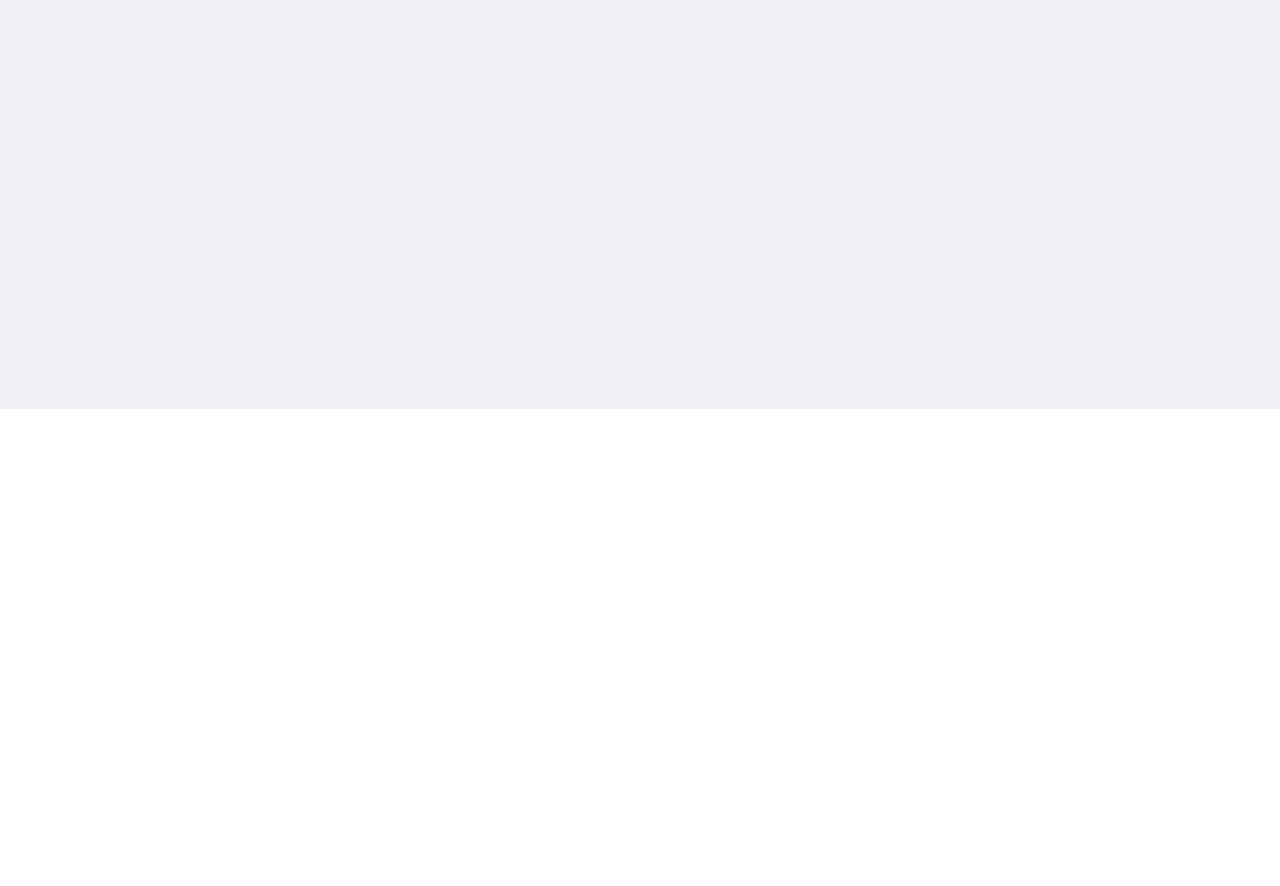
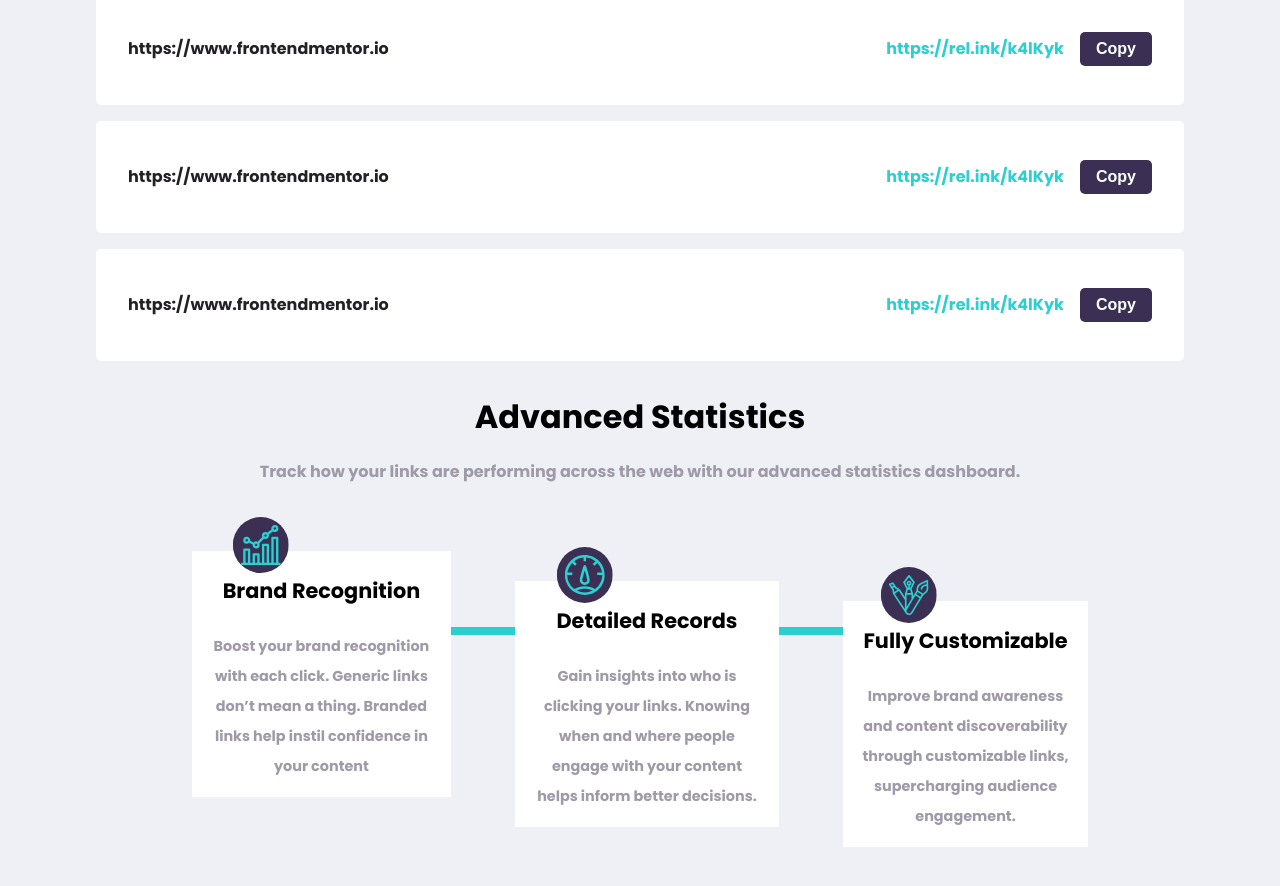
Before and after one commit to kelly1801/Plenty-hometaking-kelly-chara, a React (Vite) app: page / in a window 1280 px wide. Shown: the part 980-1866 px from the top of the page. Before the commit the page ends 1389 px from the top, so only its background shows below. Built offline with nearby package versions, Linux system fonts and the light colour scheme.

Commit message:
add main section

```diff
--- a/src/components/Form.tsx
+++ b/src/components/Form.tsx
@@ -1,5 +1,5 @@
 import React from "react";
-import { ColumnContainer, Button, Form as FormContainer } from "../styles";
+import { Button, Form as FormContainer } from "../styles";
 export const Form = () => {
   return (
     <FormContainer as={"form"}>
--- a/src/components/MainSection.tsx
+++ b/src/components/MainSection.tsx
@@ -1,13 +1,17 @@
 import React from "react";
-import { SectionContainer, ColumnContainer } from "../styles";
-import { Form, LinkContainer } from "../components";
+import { SectionContainer, FlexContainer } from "../styles";
+import { Form, LinkContainer, StatisticsSection } from "../components";
 const MainSection = () => {
   return (
     <SectionContainer main>
-      <ColumnContainer>
-      <Form/>
-      {/* <LinkContainer/> */}
-      </ColumnContainer>
+      <Form />
+      <LinkContainer />
+      <LinkContainer />
+      <LinkContainer />
+      <LinkContainer />
+      <LinkContainer />
+
+      <StatisticsSection />
     </SectionContainer>
   );
 };
--- /dev/null
+++ b/src/components/StatisticsSection.tsx
@@ -0,0 +1,57 @@
+import React from "react";
+import {
+  SectionContainer,
+  TextContainer,
+  Line,
+  ColumnContainer,
+  StatsContainer,
+} from "../styles";
+import StatsItem from "./StatsItem";
+const StatisticsSection = () => {
+  interface Stat {
+    icon: string;
+    title: string;
+    description: string;
+  }
+  const stats: Stat[] = [
+    {
+      icon: "brand-recognition",
+      title: "Brand Recognition",
+      description:
+        "Boost your brand recognition with each click. Generic links don’t mean a thing. Branded links help instil confidence in your content",
+    },
+    {
+      icon: "detailed-records",
+      title: "Detailed Records",
+      description:
+        "Gain insights into who is clicking your links. Knowing when and where people engage with your content helps inform better decisions.",
+    },
+    {
+      icon: "fully-customizable",
+      title: "Fully Customizable",
+      description:
+        "Improve brand awareness and content discoverability through customizable links, supercharging audience engagement.",
+    },
+  ];
+  return (
+    <SectionContainer>
+      <TextContainer>
+        <h3>Advanced Statistics</h3>
+        <p>
+          Track how your links are performing across the web with our advanced
+          statistics dashboard.
+        </p>
+      </TextContainer>
+
+      <StatsContainer>
+        {stats.map((stat) => (
+          <StatsItem {...stat} />
+        ))}
+      </StatsContainer>
+
+      <Line />
+    </SectionContainer>
+  );
+};
+
+export default StatisticsSection;
--- /dev/null
+++ b/src/components/StatsItem.tsx
@@ -0,0 +1,26 @@
+import React from 'react'
+import { TextContainer } from '../styles'
+
+interface StatsProps {
+    icon: string;
+    title: string;
+    description: string
+
+}
+const StatsItem = ({ title, description, icon }:StatsProps) => {
+  return (
+
+  <TextContainer stats>
+    <figure>
+    <img src={`../../images/icon-${icon}.svg`} alt={icon} />
+    </figure>
+
+      <h4>{title}</h4>
+      <p>{description}</p>
+    </TextContainer>
+
+
+  )
+}
+
+export default StatsItem
--- a/src/components/index.ts
+++ b/src/components/index.ts
@@ -3,4 +3,6 @@ export * from './Header';
 export { default as LinkContainer } from './LinkContainer';
 export { default as MainSection } from './MainSection';
 export * from './Navbar';
+export { default as StatisticsSection } from './StatisticsSection';
+export { default as StatsItem } from './StatsItem';
 export * from './index';
--- a/src/styles/containers.ts
+++ b/src/styles/containers.ts
@@ -21,24 +21,75 @@ export const FlexContainer = styled.div<FlexContainerProps>`
   align-items: center;
   gap: 1rem;
 `;
-export const TextContainer = styled.div`
+
+interface TextContainerProps {
+  stats?: boolean;
+}
+export const TextContainer = styled.div<TextContainerProps>`
   display: flex;
   flex-direction: column;
   align-items: center;
   justify-content: center;
   text-align: center;
+
   gap: 1rem;
-  h2 {
-    font-size: 2.6rem;
+  h2,
+  h3,
+  h4 {
+    font-size: 2rem;
     line-height: 48px;
     font-weight: 700;
   }
+
   p {
-    font-size: 1.1rem;
+    font-size: 1rem;
     line-height: 30px;
     font-weight: 500;
-    color: var(--neutral-gray);
+    color: var(--neutral-grayish-violet);
   }
+
+  ${(props) =>
+    props.stats &&
+    css`
+      background-color: var(--White);
+      position: relative;
+      padding: 2rem;
+  z-index: 2;
+
+      h4 {
+        font-size: 1.3rem;
+      }
+      p {
+        font-size: 0.9rem;
+      }
+      figure {
+        position: absolute;
+        border-radius: 50%;
+        top: -15%;
+        left: 50%;
+        transform: translate(-50%, 15%);
+        overflow: hidden;
+
+        img {
+          display: block;
+          width: 100%;
+          height: auto;
+          padding: 0.5rem;
+          background-color: var(--primary-dark-violet);
+        }
+      }
+
+      @media (min-width: 768px) {
+    padding: 1rem;
+
+    figure {
+       max-width: 3.5rem;
+        top: -3rem;
+        left: 20%;
+        transform: translate(-20%, 25%);
+
+
+    `}
 `;
 
 export const ColumnContainer = styled.div<ColumContainerProps>`
@@ -48,19 +99,43 @@ export const ColumnContainer = styled.div<ColumContainerProps>`
   justify-content: center;
   width: 100%;
 
-  figure {
+  /* figure {
     width: 100%;
-  }
+  } */
   @media (min-width: 768px) {
     flex-direction: row-reverse;
     justify-content: space-between;
-    figure {
+    /* figure {
       width: 50%;
-    }
+    } */
     ${TextContainer} {
       text-align: left;
       align-items: flex-start;
       max-width: 500px;
+    }
+  }
+`;
+export const StatsContainer = styled.div`
+  display: flex;
+  flex-direction: column;
+  align-items: center;
+  justify-content: center;
+  width: 100%;
+
+  margin: 4rem 0;
+  gap: 4rem;
+  @media (min-width: 768px) {
+    flex-direction: row;
+    justify-content: space-between;
+    > *:not(:first-child) {
+      margin-bottom: 10px;
+    }
+
+    > *:nth-child(2) {
+      margin-bottom: -60px;
+    }
+    > *:nth-child(3) {
+      margin-bottom: -100px;
     }
   }
 `;
@@ -69,6 +144,9 @@ export const Form = styled(ColumnContainer)`
   border-radius: 5px;
   gap: 2rem;
   padding: 2rem;
+
+
+margin-top: -40%;
   input {
     width: 100%;
     height: 2rem;
@@ -80,18 +158,17 @@ export const Form = styled(ColumnContainer)`
 
   @media (min-width: 768px) {
     flex-direction: row;
+    margin-top: -7.5%;
     input {
       width: 85%;
-
     }
   }
-
 `;
 export const LinksWrapper = styled(ColumnContainer)`
   background: var(--White);
   padding: 2rem;
   border-radius: 5px;
-  margin: 1rem;
+ margin-top: 1rem;
 
   @media (min-width: 768px) {
     flex-direction: row;
@@ -115,17 +192,42 @@ export const ShortLink = styled.div`
     flex-direction: row;
   }
 `;
+export const Line = styled.div`
+  &::after {
+    content: "";
+    position: absolute;
+    top: 35%;
+    left: 50%;
+    width: 8px;
+    height: 100%;
+    max-height: 700px;
+    transform: translateX(-35%, -50%);
+    background-color: var(--primary-cyan);
+    z-index: 1;
+  }
+
+  @media (min-width: 768px) {
+    &::after {
+      top: 50%;
+      left: 20%;
+      width: 700px;
+      height: 8px;
+    }
+  }
+`;
 export const SectionContainer = styled.section<SectionContainerProps>`
-  padding: 0 2rem;
+  padding: 4rem 2rem;
+  position: relative;
+  padding-bottom: 8rem;
   @media (min-width: 768px) {
-    padding: 0 6rem;
+    padding: 2rem 6rem;
+
   }
 
   ${(props) =>
     props.main &&
     css`
     background-color: var(--neutral-light-violet);
-      height: 100vh;
     `}
 `;
 export const FlexList = styled.ul`
```
Lines whose indentation alone changed are shown as unchanged.
